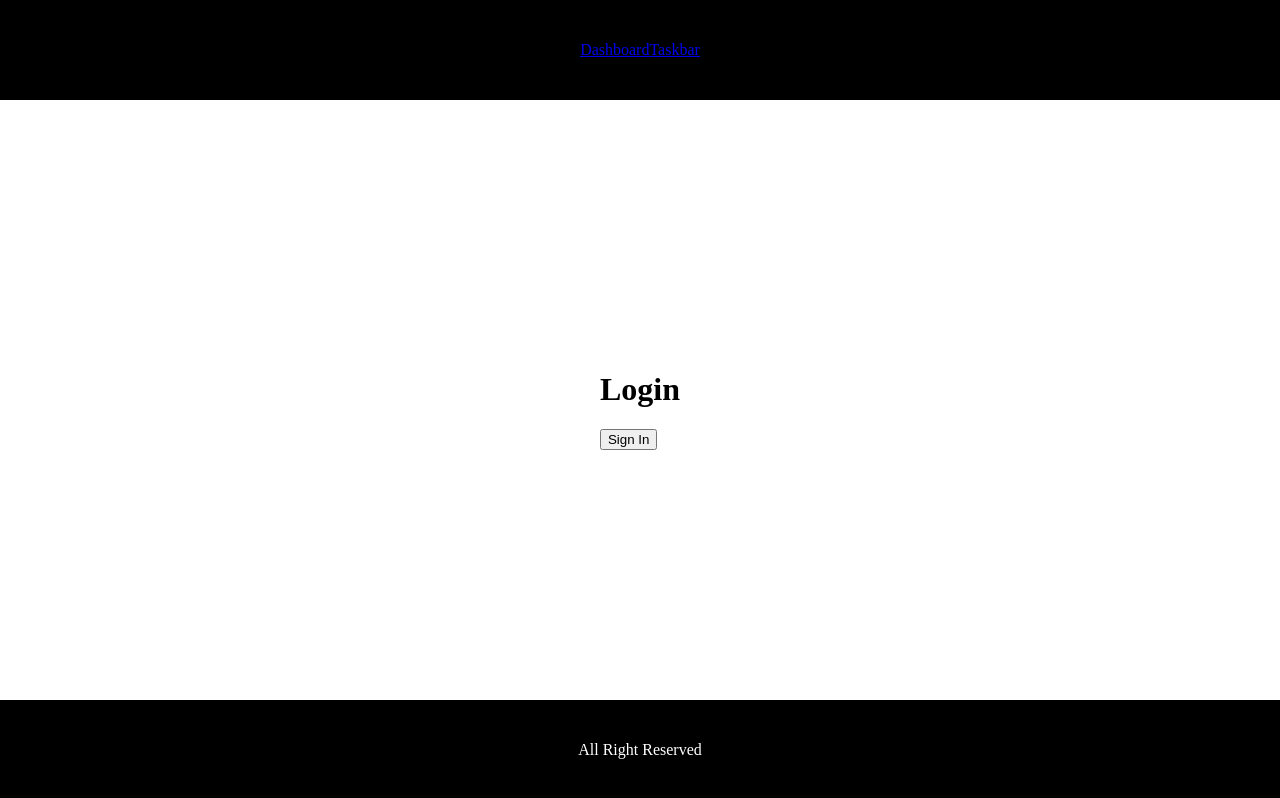
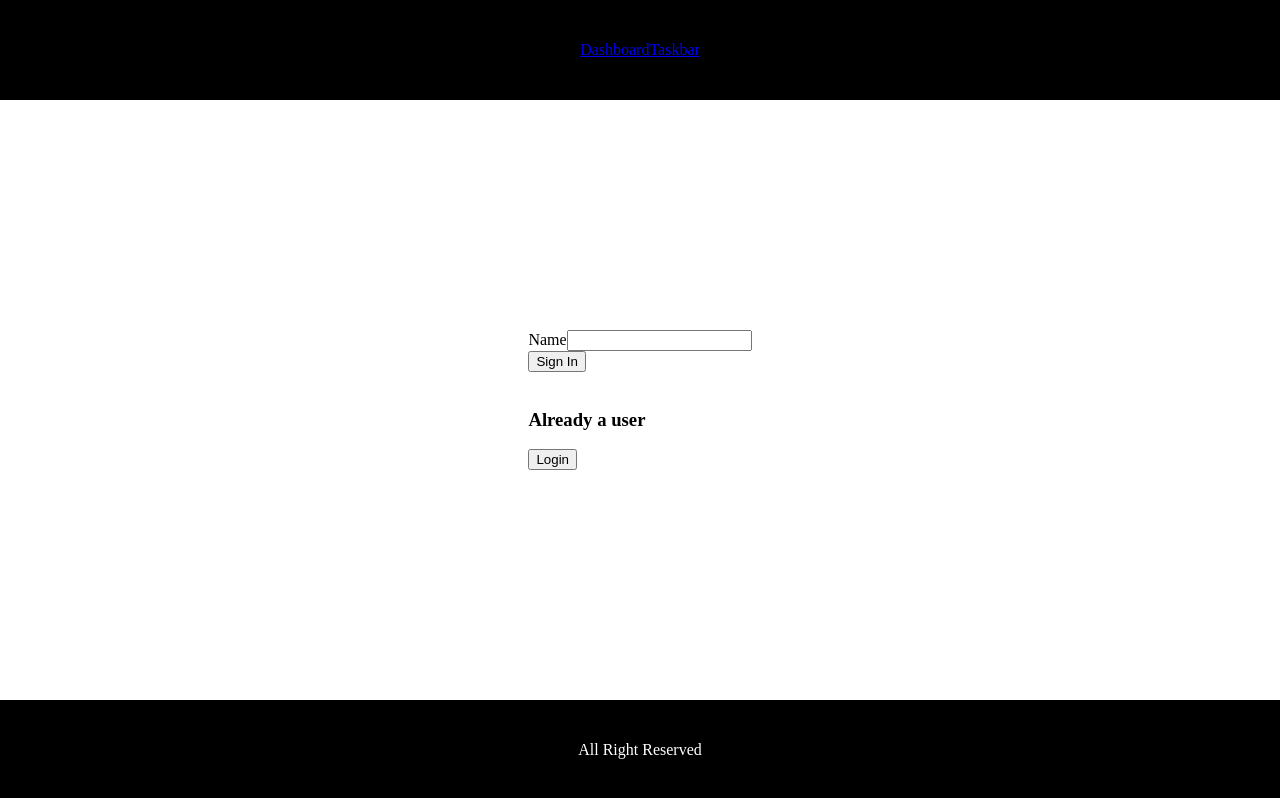
Before and after one commit to MuhammadADil9/management, a React (Vite) app: page / in a window 1280 px wide. Built offline with nearby package versions, Linux system fonts and the light colour scheme.

Commit message:
signup page Api

```diff
--- a/src/components/Signup.jsx
+++ b/src/components/Signup.jsx
@@ -1,19 +1,83 @@
-import { useNavigate } from "react-router-dom";
-import "../assets/style.css"
+import { useNavigate, Link } from "react-router-dom";
+import "../assets/style.css";
+import { useRef } from "react";
 
-function Signup(){
-    const navigate = useNavigate();
-    return(
-        <>
-            <div className="Signup">
-                <h1>Login</h1>
-                <button onClick={()=>{
-                    navigate('/home')
-                }}>Sign In</button>
-            </div>
-        </>
-    )
+function Signup() {
+
+
+  const navigate = useNavigate();
+  const UserName = useRef();
+
+let val = {
+    name : null,
+    jwt : null
 }
 
+  const SignupFunction = () => {
+    val.jwt = UserName.current.value,
 
-export default Signup
+    fetch("http://localhost:5175/api/signup", {
+      method: "GET",
+      headers: {
+        "Content-type": "Application/Json",
+      },
+      body: JSON.stringify(val),
+    })
+      .then((data) => data.json)
+      .then((data) => {
+        val.jwt = data.message
+      })
+      .then((data) => {
+        console.log(data);
+      });
+
+    UserName.current.value = "";
+  };
+
+
+  const loginFunc = () => {
+        fetch("http://localhost:5175/api/login",{
+            method : "GET",
+            type : {
+                "Content-Type" : "Application/Json"
+            },
+            body : JSON.stringify(val)
+
+        })
+        .then((data)=>data.json())
+        .then(data => data)
+        .then(data=>{
+            console.log(data)
+        })
+  }
+
+
+  return (
+    <>
+      <div className="Signup">
+        <label htmlFor="">Name</label>
+        <input type="text" name="" id="" ref={UserName} />
+        <br />
+
+        {/* ----------------------- */}
+
+        <button
+          onClick={() => {
+            SignupFunction()
+            navigate("/home");
+          }}
+        >
+          Sign In
+        </button>
+        <br />
+        <br />
+        <h3>Already a user</h3>
+        <button onClick={loginFunc}>
+            Login
+        </button>
+      </div>
+    </>
+  );
+}
+
+export default Signup;
```
